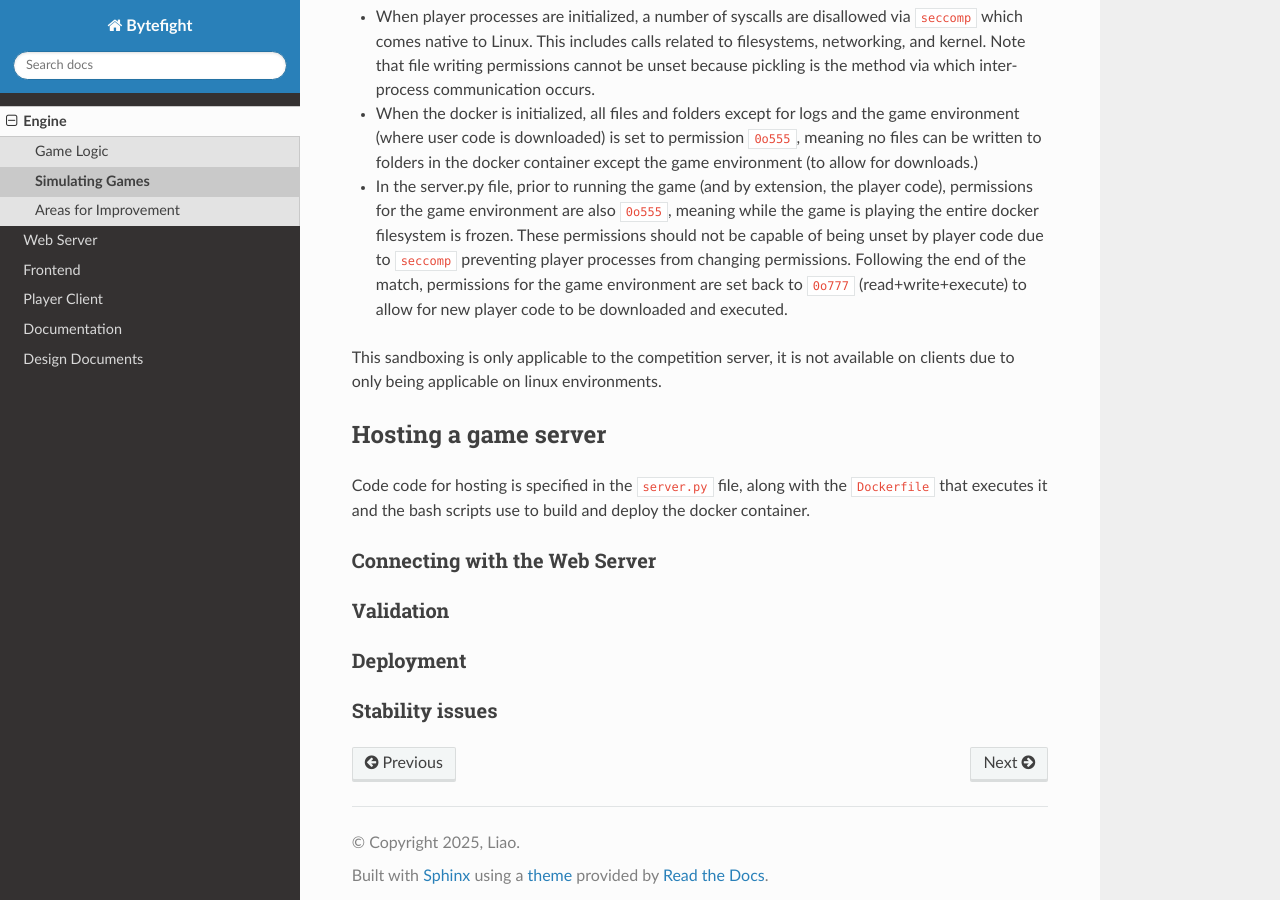
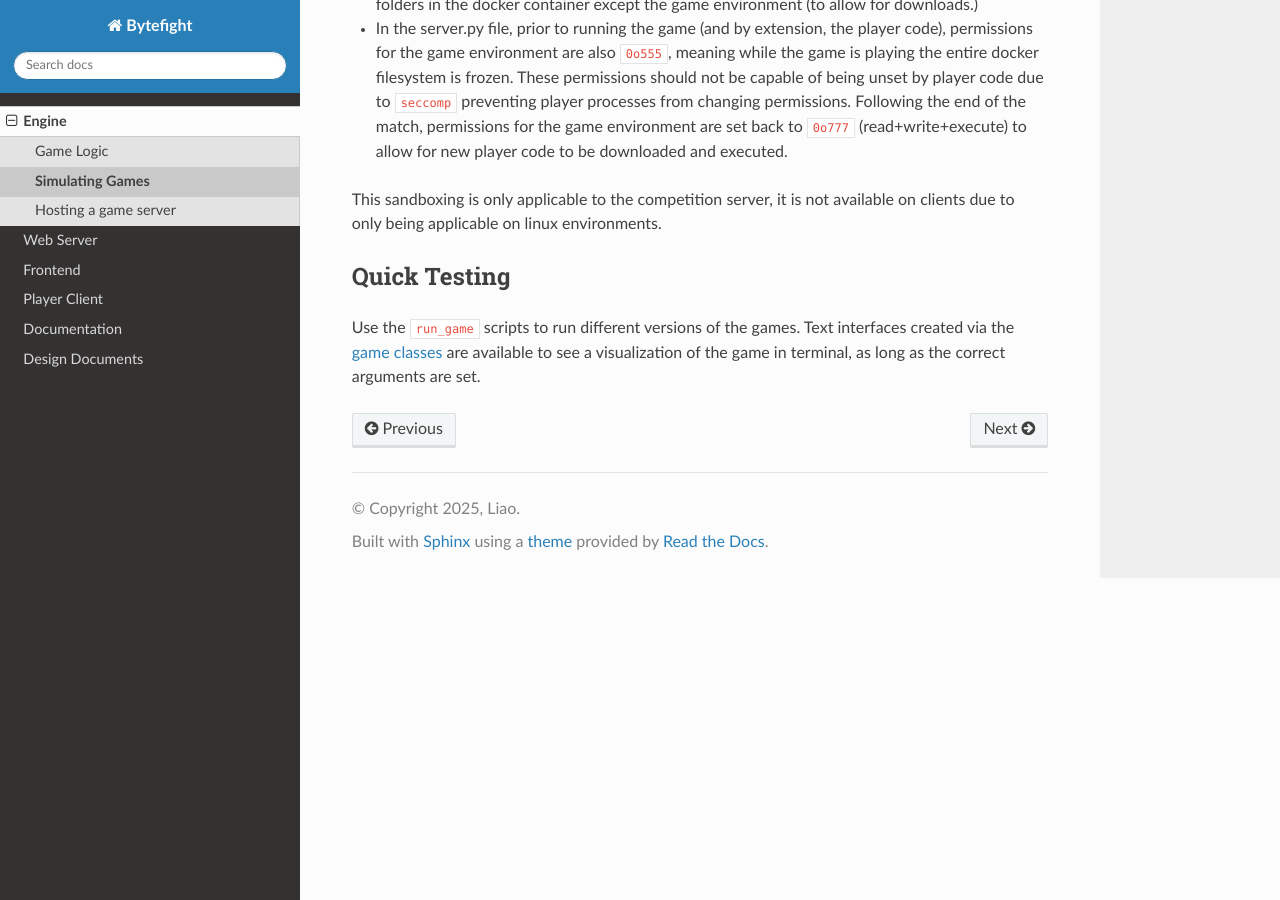
Before and after one commit to ByteFight-GT/documentation, a Sphinx documentation site: the page built from docs/source/engine/running.rst, in a window 1280 px wide and 900 px high, scrolled down 1818 px. Built offline with Sphinx 7.4.7 and the Read the Docs theme 3.1.0, drawn with Linux system fonts in a browser that asks for light colours; some of the changed text lies outside the part shown.

Commit message:
add in hosting page

```diff
--- a/docs/source/engine.rst
+++ b/docs/source/engine.rst
@@ -5,7 +5,7 @@
 
    engine/classes
    engine/running
-   engine/improvement
+   engine/hosting
 
 .. contents::
 
@@ -26,7 +26,7 @@
 .. note::
    As ByteFight expands, the addition of GPU and/or C++ code are candidates for implementation. Familiarity with
    ``cuda``, ``pytorch``, ``pthreads``, ``ctypes``, and C++ compilation will be important
-   during development. See :doc:`engine/improvement` for more details.
+   during development.
 
 Defining a game
 ---------------
--- a/docs/source/engine/classes.rst
+++ b/docs/source/engine/classes.rst
@@ -1,3 +1,5 @@
+.. _classes:
+
 Game Logic
 ==========
 
--- a/docs/source/engine/improvement.rst
+++ /dev/null
@@ -1,6 +0,0 @@
-Areas for Improvement
-=====================
-
-.. contents::
-
-* Simulation speed
--- a/docs/source/engine/running.rst
+++ b/docs/source/engine/running.rst
@@ -31,13 +29,13 @@
 and the same is true vice versa.
 
 Map Generation
-^^^^^^^^^^^^^^
+--------------
 Map generation is done via a script. Either the map can be regenerated from a history
 (which stores spawns as well - might be changed to a seed instead) for saving and replay,
 or the spawns are generated via a spawning algorithm that takes in map parameters.
 
 Timing system
-^^^^^^^^^^^^^
+-------------
 On a construction or play call, one time is measured in the player process as close to the beginning of the desired function execution as possible, and another time is measured
 in the player process as soon as the desired function returns. The amount of time the function takes to return is the difference taken. This time is reported back to the main process
 along with the main return of the function.
@@ -46,7 +44,7 @@
 it is assumed the player timed out and the player process is shut down.
 
 Sandboxing
-^^^^^^^^^^
+----------
 In order to prevent overuse of resources, the following measures have been taken to sandbox user processes. Note that in the process of sandboxing, it is always easier to run code than to prevent code from being run.
 
 - Both player processes and their children remain paused while the main process is executing. The only time they are resumed is for execution of a command, after which they are immediately paused again.
@@ -57,21 +55,6 @@
 
 This sandboxing is only applicable to the competition server, it is not available on clients due to only being applicable on linux environments.
 
-Hosting a game server
----------------------
-
-Code code for hosting is specified in the ``server.py`` file, along with the ``Dockerfile`` that executes it and the bash scripts use to build and deploy the docker container.
-
-Connecting with the Web Server
-^^^^^^^^^^^^^^^^^^^^^^^^^^^^^^
-
-
-Validation
-^^^^^^^^^^
-
-Deployment
-^^^^^^^^^^
-
-
-Stability issues
-^^^^^^^^^^^^^^^^
+Quick Testing
+-------------
+Use the ``run_game`` scripts to run different versions of the games. Text interfaces created via the :ref:`game classes<classes>` are available to see a visualization of the game in terminal, as long as the correct arguments are set.
```
Also changed, not shown: other parts of docs/source/engine/running.rst (+0 -2 lines), docs/source/engine/hosting.rst (added, +21 -0 lines).
